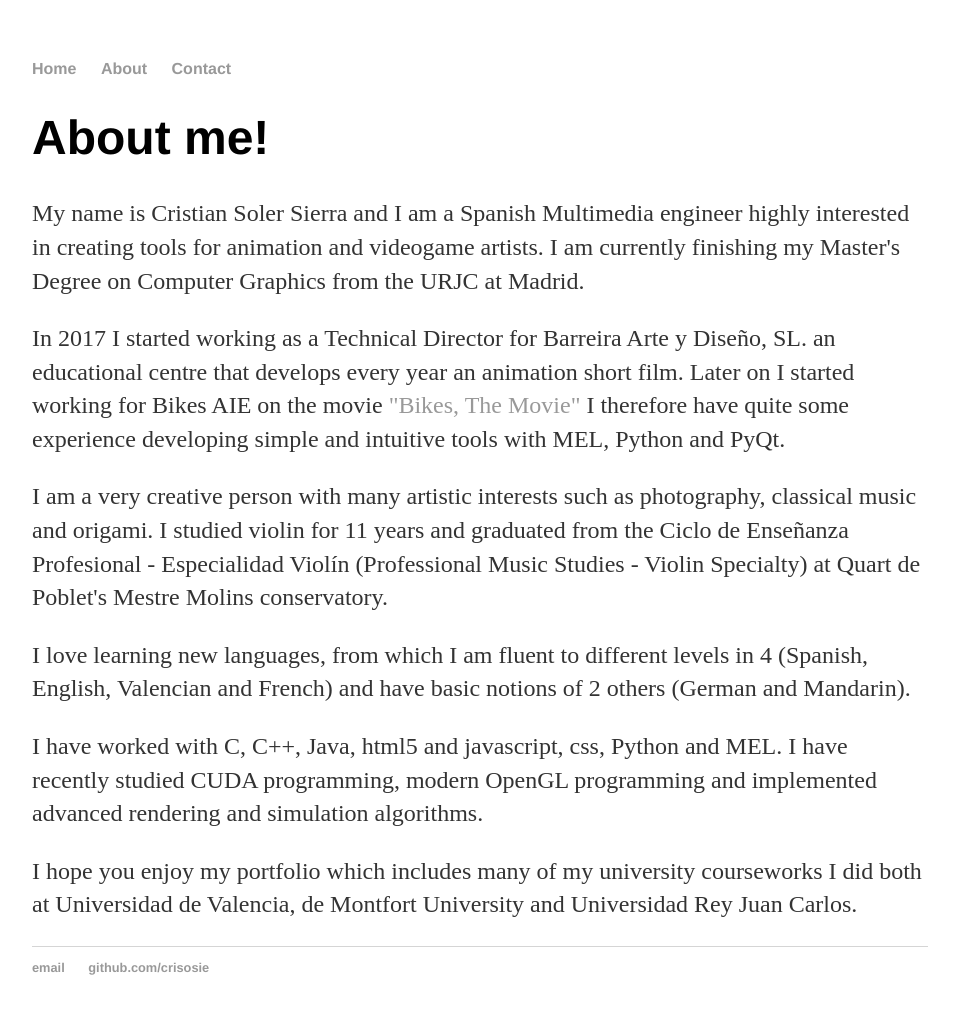
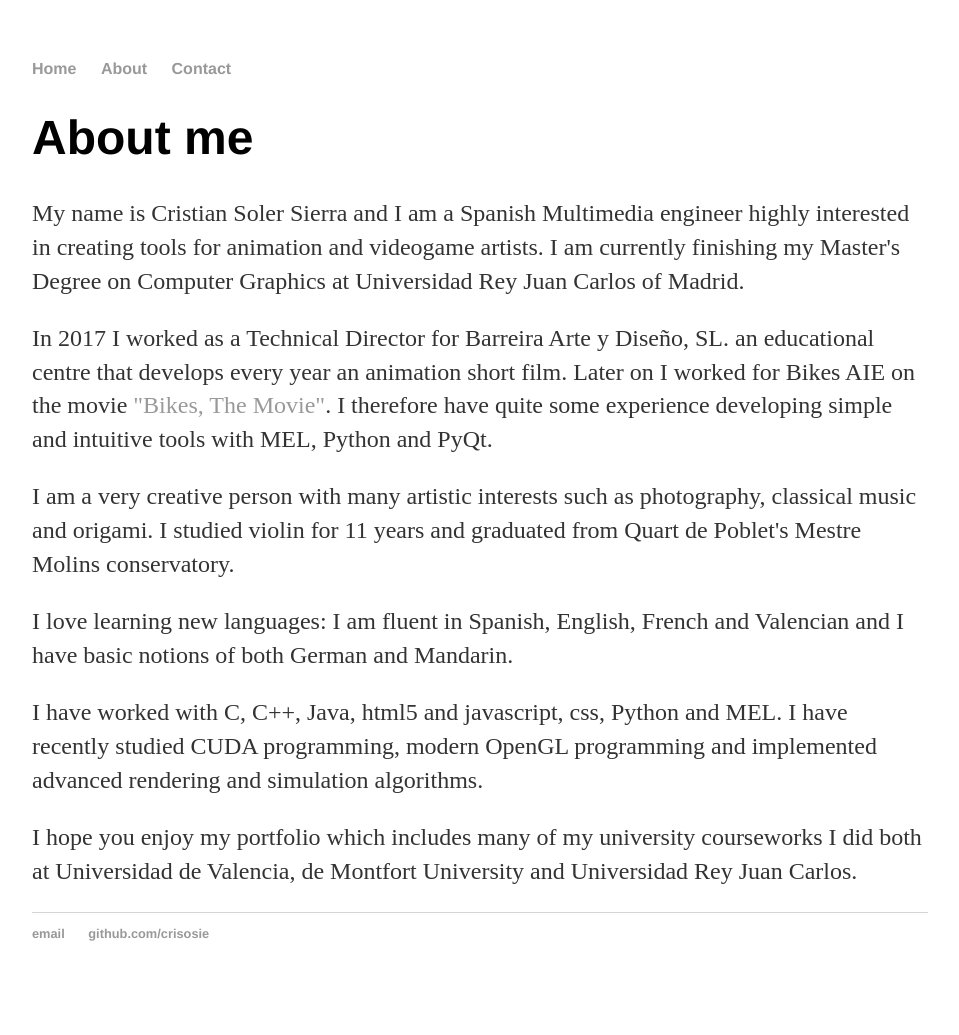
Before and after one commit to crisosie/crisosie.github.io, a Jekyll site: the page built from about.html, in a window 1280 px wide. Shown: the whole page, without its empty margins (160-1119 px from the left). Built offline with Jekyll 4.4.1, drawn with Linux system fonts in a browser that asks for light colours; after the commit the page ends 1001 px from its top, so only the background shows below that.

Commit message:
about
modification v1
Link to imdb
Grammar corrections

```diff
--- a/about.html
+++ b/about.html
@@ -3,26 +3,24 @@ layout: default
 title: Cristian Soler Sierra
 ---
 <div class="blurb">
-	<h1>About me!</h1>
+	<h1>About me</h1>
 	<p>My name is Cristian Soler Sierra and I am a Spanish Multimedia engineer
 		highly interested in creating tools for animation and videogame artists.
-		I am currently finishing my Master's Degree on Computer Graphics from the
-		URJC at Madrid.</p>
+		I am currently finishing my Master's Degree on Computer Graphics at Universidad
+		Rey Juan Carlos of Madrid. </p>
 
-	<p>In 2017 I started working as a Technical Director for Barreira Arte y Diseño, SL.
+	<p>In 2017 I worked as a Technical Director for Barreira Arte y Diseño, SL.
 		an educational centre that develops every year an animation short film. Later on
-		I started working for Bikes AIE on the movie <a href="/about">"Bikes, The Movie"</a>
+		I worked for Bikes AIE on the movie <a href="https://www.imdb.com/title/tt9422468/?ref_=ttfc_fc_tt">"Bikes, The Movie"</a>.
 		I therefore have quite some experience developing simple and intuitive tools with
 		MEL, Python and PyQt.</p>
 
 	<p>I am a very creative person with many artistic interests such as photography,
 		classical music and origami. I studied violin for 11 years and graduated from
-		the Ciclo de Enseñanza Profesional - Especialidad Violín (Professional Music
-		Studies - Violin Specialty) at Quart de Poblet's Mestre Molins conservatory.</p>
+		Quart de Poblet's Mestre Molins conservatory.</p>
 
-	<p>I love learning new languages, from which I am fluent to different levels in
-		4 (Spanish, English, Valencian and French) and have basic notions of 2 others
-		(German and Mandarin).</p>
+	<p>I love learning new languages: I am fluent in Spanish, English, French and Valencian
+		and I have basic notions of both German and Mandarin.</p>
 
 	<p>I have worked with C, C++, Java, html5 and javascript, css, Python and MEL.
 		I have recently studied CUDA programming, modern OpenGL programming and
--- a/index.html
+++ b/index.html
@@ -3,6 +3,7 @@ layout: default
 title: Cristian Soler Sierra
 ---
 <div class="blurb">
-	<h1>Hi, I'm Cristian Soler Sierra! Welcome to my portfolio</h1>
-	<p>Bye  <em>A Touch of Evil</em> Don't trust me. <a href="/about">Read more about my life...</a></p>
+	<h1>Cristian Soler Sierra</h1>
+	<h2>Welcome to my portfolio</h2>
+	<p></p>
 </div><!-- /.blurb -->
```
